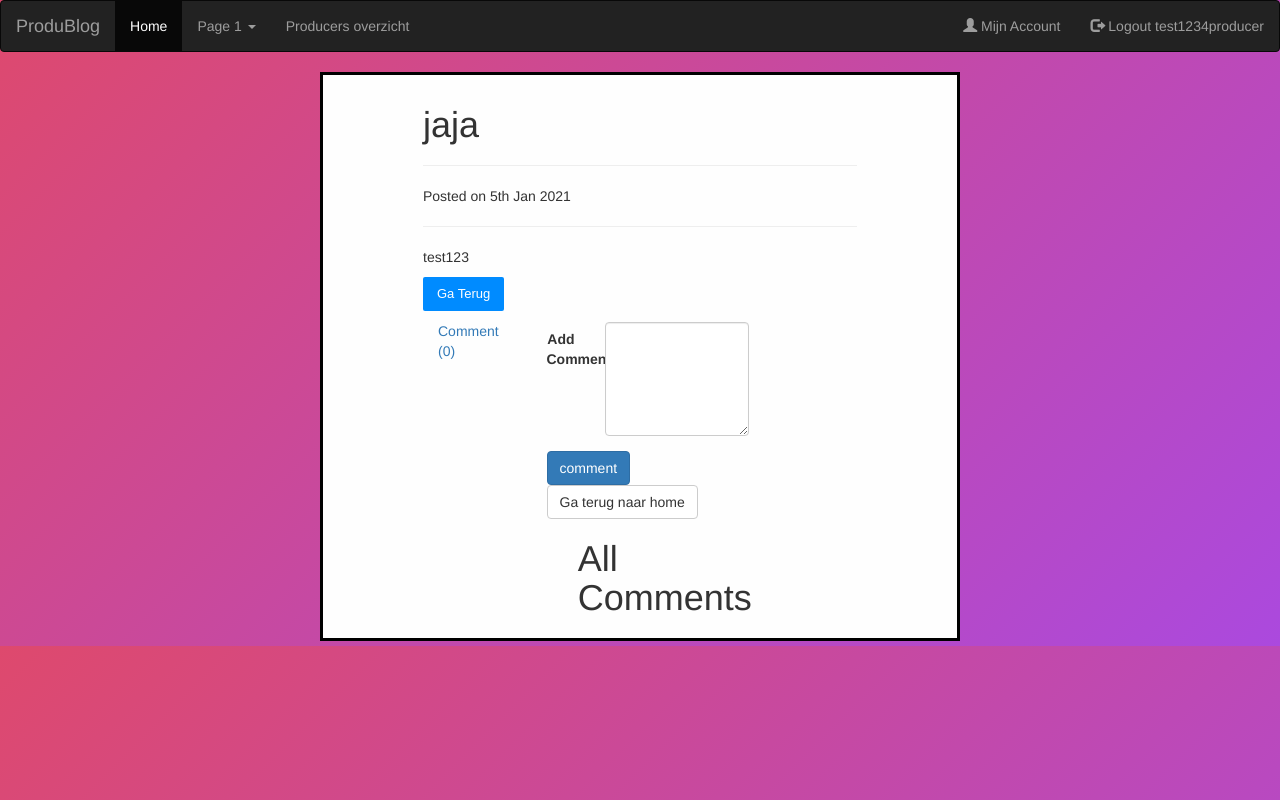
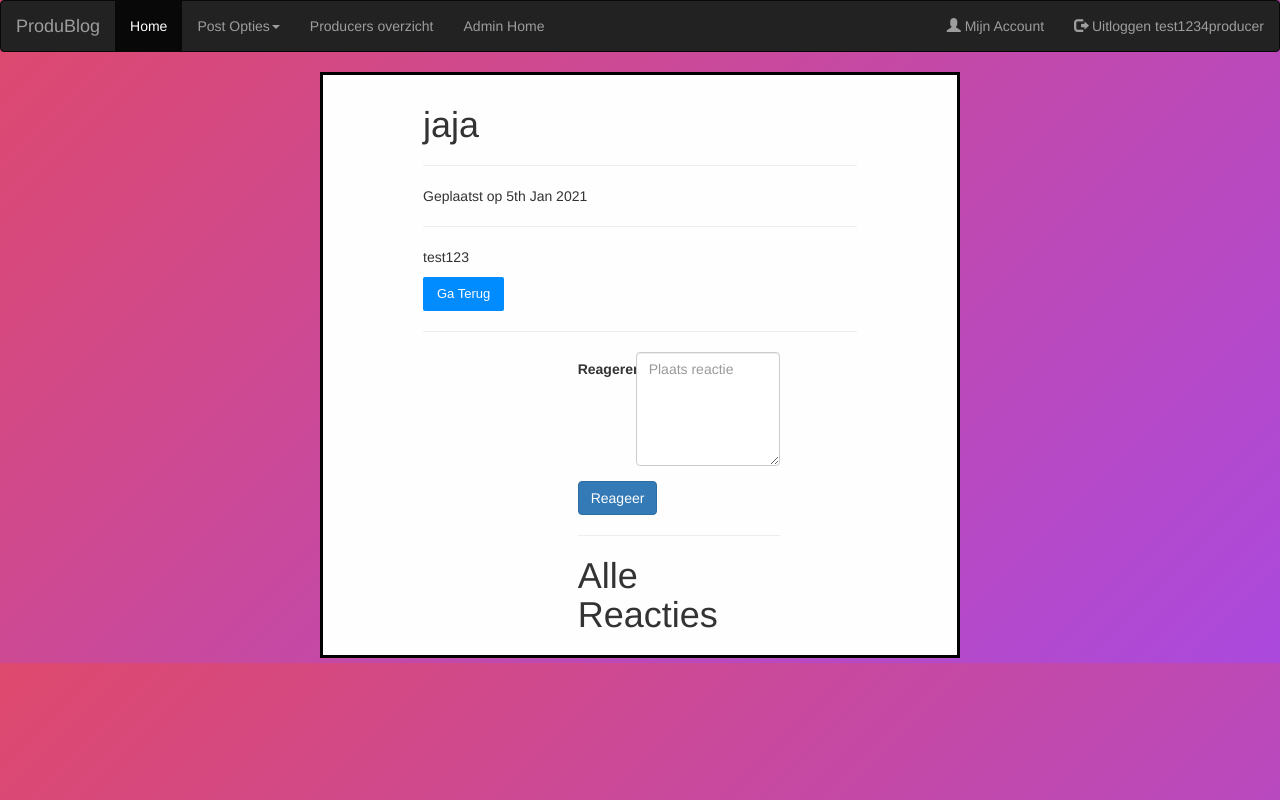
Before and after one commit to Wytze-V/The-ProducersBlog, a PHP site: page /show.php?id=1 in a window 1280 px wide. Run offline with PHP 8.4, Linux system fonts and the light colour scheme; a user stored in the database is signed in; data comes from the database, SQL or seed files in the repository; data that the repository does not hold is empty.

Commit message:
code geupdate qua taal site en crud admin post

```diff
--- a/Produblog/assets/includes/header.php
+++ b/Produblog/assets/includes/header.php
@@ -38,28 +38,35 @@
 				</div>
 				<ul class='nav navbar-nav'>
 				  <li class='active'><a href='home.php'>Home</a></li>
-				  <li class='dropdown'><a class='dropdown-toggle' data-toggle='dropdown' href='#'>Page 1 <span class='caret'></span></a>
+			";
+			if(isset($_SESSION['usertype']) && ( ($_SESSION['usertype'] == 'producer')  or ($_SESSION['usertype'] == 'admin') ) ){
+				echo"  <li class='dropdown'><a class='dropdown-toggle' data-toggle='dropdown' href='#''>Post Opties<span class='caret'></span></a>
 					<ul class='dropdown-menu'>
-					  <li><a href='#'>Page 1-1</a></li>
-					  <li><a href='#'>Page 1-2</a></li>
+
+
+
+
+				  <li><a href='mijnposts.php?id=".$_SESSION['idUsers']."'>Mijn Posts</a></li>
+
+
+				  <li><a href='producer_posts_create.php'>Creër Post</a></li>
+				  </ul>
+				  </li>
+				";
+			  }
+
+			  echo"
+
+				  <li><a href='produceroverzicht.php'>Producers overzicht</a></li>
 			";
-			  if(isset($_SESSION['usertype']) && ( ($_SESSION['usertype'] == 'producer') or ($_SESSION['usertype'] == 'admin') )  ) {
-				echo "  <li><a href='producer_posts_create.php'>create post</a></li> ";
+			  if(isset($_SESSION['usertype']) && $_SESSION['usertype'] == 'admin'){
+				echo "  <li><a href='admin_home.php'>Admin Home</a></li> ";
 			  }
-			  if(isset($_SESSION['usertype']) && $_SESSION['usertype'] == 'admin'){
-				echo "  <li><a href='admin_home.php'>admin home</a></li> ";
-			  }
-			  if(isset($_SESSION['usertype']) && ( ($_SESSION['usertype'] == 'producer')  or ($_SESSION['usertype'] == 'admin') ) ){
-				echo "  <li><a href='mijnposts.php?id=".$_SESSION['idUsers']."'>mijn posts</a></li> ";
-			  }
-			  echo"
-					</ul>
-				  </li>
-				  <li><a href='produceroverzicht.php'>Producers overzicht</a></li>
+			echo"
 				</ul>
 					<ul class='nav navbar-nav navbar-right'>
 						<li><a href='mijnaccount.php'><span class='glyphicon glyphicon-user'></span> Mijn Account</a></li>
-						<li><a href='logout.php'><span class='glyphicon glyphicon-log-out'></span> Logout ".$result['username']."</a></li>
+						<li><a href='logout.php'><span class='glyphicon glyphicon-log-out'></span> Uitloggen ".$result['username']."</a></li>
 					</ul>
 			</div>
 			";
@@ -74,8 +81,8 @@
 					</ul>
 
 					<ul class='nav navbar-nav navbar-right'>
-						<li><a href='register.php'><span class='glyphicon glyphicon-user'></span> Sign Up</a></li>
-						<li><a href='login.php'><span class='glyphicon glyphicon-log-in'></span> Login</a></li>
+						<li><a href='register.php'><span class='glyphicon glyphicon-user'></span> Registreer</a></li>
+						<li><a href='login.php'><span class='glyphicon glyphicon-log-in'></span> Inloggen</a></li>
 					</ul>
 				</div>
 			";
--- a/Produblog/post_view.php
+++ b/Produblog/post_view.php
@@ -19,11 +19,11 @@ if(isset($_SESSION['usertype'])){
 					<hr>
 
 
-					<p>Posted on ".date('jS M Y', strtotime($post->datum))."</p>
+					<p>Geplaatst op ".date('jS M Y', strtotime($post->datum))."</p>
 					<hr>
 
 					<p>".$post->postcontent."</p>
-					<p><button class='readbtn'><a href='show.php?id=".$post->idPost."'>Read More</a></button></p>
+					<p><button class='readbtn'><a href='show.php?id=".$post->idPost."'>Lees Meer</a></button></p>
 
 
 					</div>
--- a/Produblog/show.php
+++ b/Produblog/show.php
@@ -21,29 +21,30 @@ $id = $_GET["id"];
 					<hr>
 
 
-					<p>Posted on ".date('jS M Y', strtotime($post->datum))."</p>
+					<p>Geplaatst op ".date('jS M Y', strtotime($post->datum))."</p>
 					<hr>
 
 					<p>".$post->postcontent."</p>
 					<p><button class='readbtn'><a href='post_view.php?id=".$post->idUsers."'>Ga Terug</a></button></p>
 
-					<div class='col-lg-3'>
+		";
+					/*<div class='col-lg-3'>
 						<a href=''> Comment (0)</a>
-					</div>
-
+					</div>*/
+		echo"
+		<hr>
 					<div class='row'>
 						<div class='col-lg-4'></div>
 						<div class='col-lg-6'>
 							<form class='form-horizontal' action='ac_comment.php'  method='POST'>
 							<input type='hidden' name='idPost' value='".$post->idPost."' >
 								<div class='form-group'>
-									<label class='col-lg-3 control-label'>Add Comment</label>
+									<label class='col-lg-3 control-label'>Reageren</label>
 									<div class='col-lg-9'>
-										<textarea class='form-control' rows='5' cols='10' name='comment' placeholde='comment'></textarea>
+										<textarea class='form-control' rows='5' cols='10' name='comment' placeholder='Plaats reactie'></textarea>
 									</div>
 								</div>
-								<input type='submit' name='postcomment' value='comment' class='btn btn-primary'>
-								<a href='home.php' class='btn btn-default'>Ga terug naar home</a>
+								<input type='submit' name='postcomment' value='Reageer' class='btn btn-primary'>
 							</form>
 
 						</div>
@@ -52,8 +53,10 @@ $id = $_GET["id"];
 					<div class='row'>
 						<div class='col-lg-4'></div>
 						<div class='col-lg-6'>
-							<h1>All Comments</h1>
-					";
+
+		<hr>
+							<h1>Alle Reacties</h1>
+		";
 
 							$com_query = "SELECT * FROM comment WHERE idPost = '$id' ";
 							$com_result = $con->query($com_query);
@@ -67,7 +70,7 @@ $id = $_GET["id"];
 								echo'
 								<hr>
 									<p>'.$com->comment.'</p>
-									<p>Posted By: '.$com->username.'</p>
+									<p>Geplaatst Door: '.$com->username.'</p>
 								<hr>
 									';
 								}
```
Also changed, not shown: Produblog/editpost.php (+8 -2 lines), Produblog/home.php (+8 -1 lines), Produblog/login.php (+5 -5 lines), Produblog/register.php (+6 -6 lines), 3 other files.
